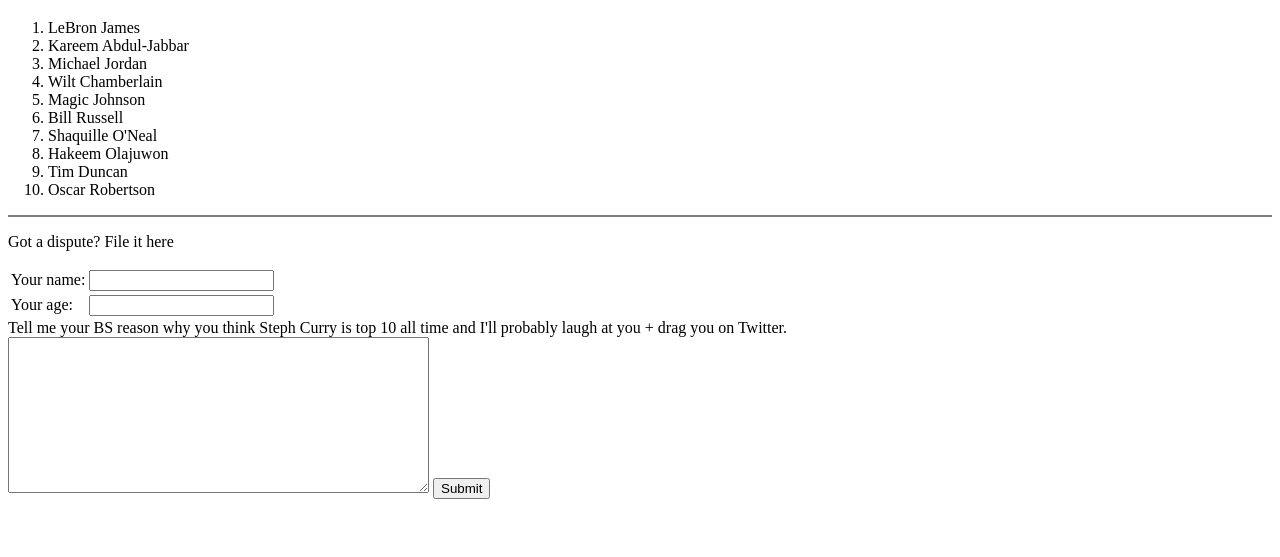
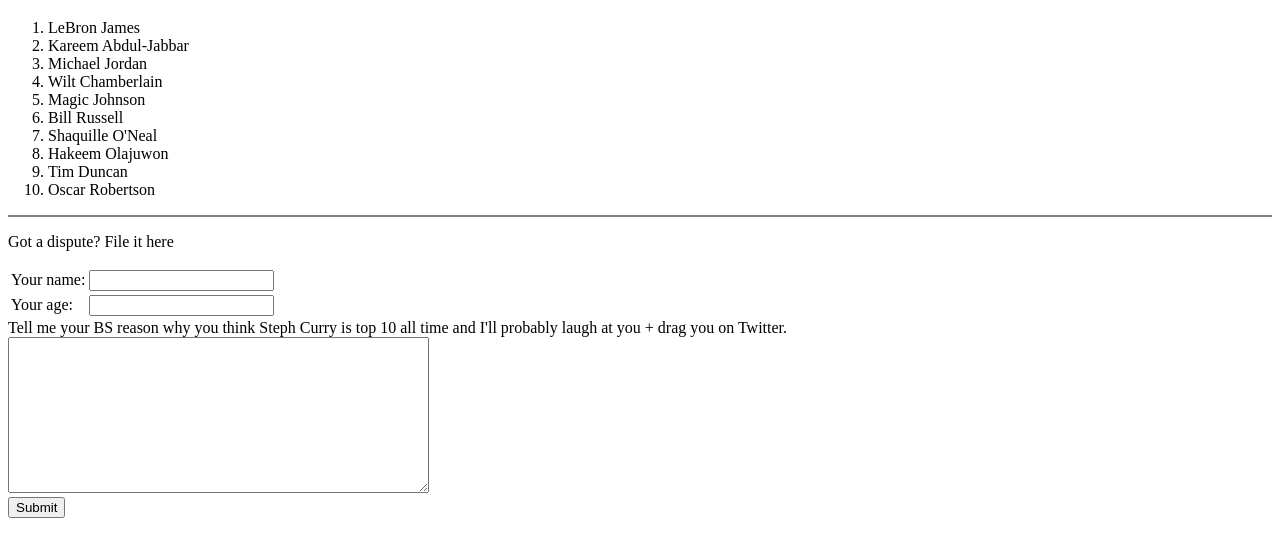
Before and after one commit to Kriptiko/cv, a plain HTML site: page nba-top10.html in a window 1280 px wide. Shown: the part 61-618 px from the top of the page. Drawn offline with Linux system fonts and the light colour scheme.

Commit message:
Added final line break in NBA dispute form

```diff
--- a/nba-top10.html
+++ b/nba-top10.html
@@ -40,7 +40,7 @@
             </tr>
         </table>
         <label>Tell me your BS reason why you think Steph Curry is top 10 all time and I'll probably laugh at you + drag you on Twitter.</label> <br>
-        <textarea name="" id="" cols="50" rows="10"></textarea>
+        <textarea name="" id="" cols="50" rows="10"></textarea> <br>
         <input type="submit">
     </form>
 </body>
```
